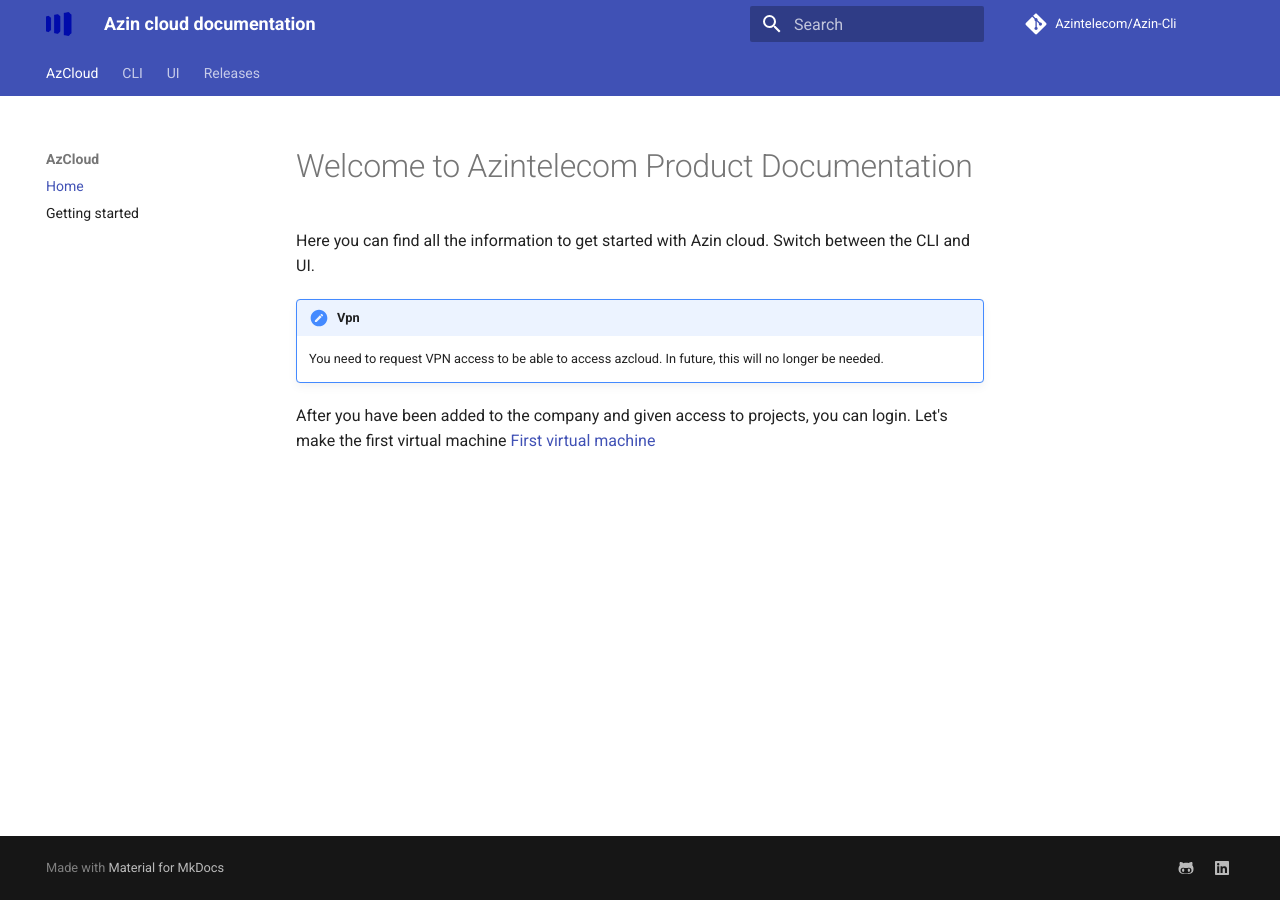
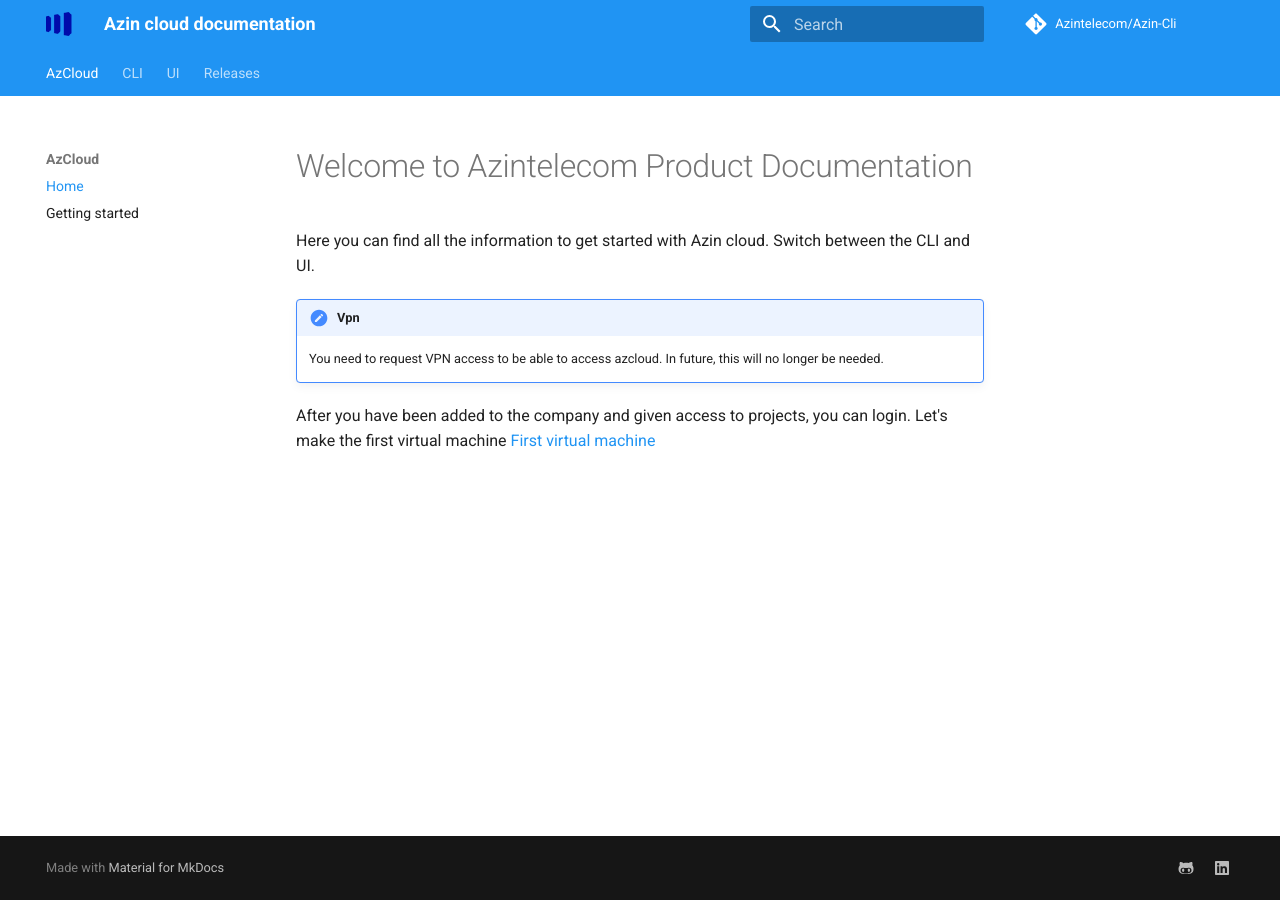
Before and after one commit to ffarajullayev/cli, an MkDocs documentation site: the page built from docs/index.md, in a window 1280 px wide. Built offline with MkDocs 1.6.1 and Material for MkDocs 9.7.7, drawn with Linux system fonts in a browser that asks for light colours; comment, search, counter and statistics services are not loaded.

Commit message:
Color change

```diff
--- a/mkdocs.yml
+++ b/mkdocs.yml
@@ -8,6 +8,8 @@
     - search.suggest
   logo: assets/logo.png
   favicon: assets/logo.png
+  palette:
+    primary: blue
   #dark theme
   # palette:
   #   scheme: slate
```
